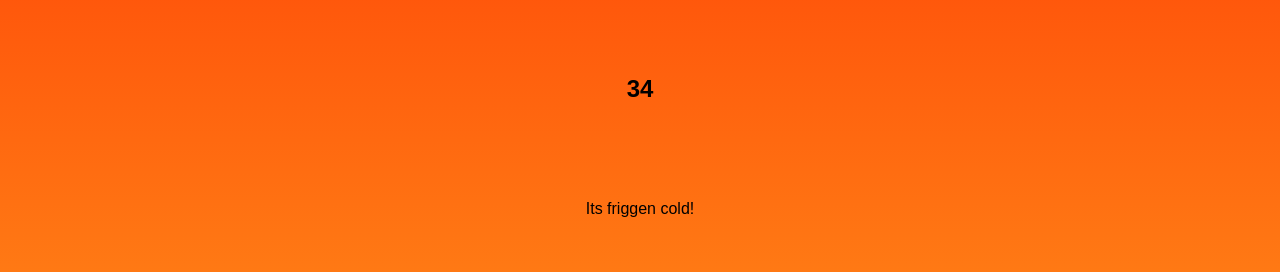
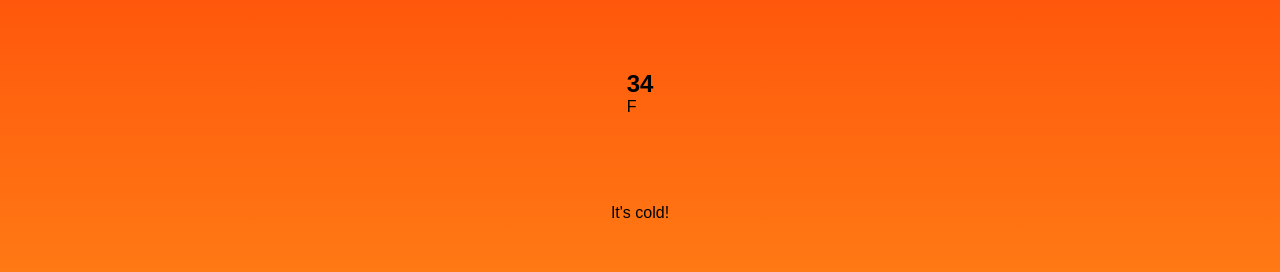
Before and after one commit to LHwang01/weather-app, a plain HTML site: page index.html in a window 1280 px wide. Shown: the part 374-646 px from the top of the page. Drawn offline with Linux system fonts and the light colour scheme.

Commit message:
Added Description of Temperature to HTML Document

```diff
--- a/index.html
+++ b/index.html
@@ -10,8 +10,11 @@
             <p>Icon</p>
         </div>
         <div class="temperature">
+                <div class="degree-section">
             <h2 class="temperature-degree">34</h2>
-            <div class="temperature-description">Its friggen cold!</div>
+            <span>F</span>
+        </div>
+            <div class="temperature-description">It's cold!</div>
         </div>
         <script scr="app.js"></script>
     </body>
```
